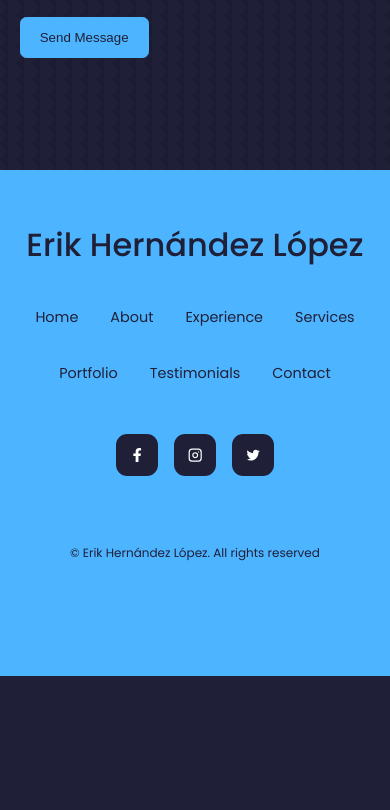
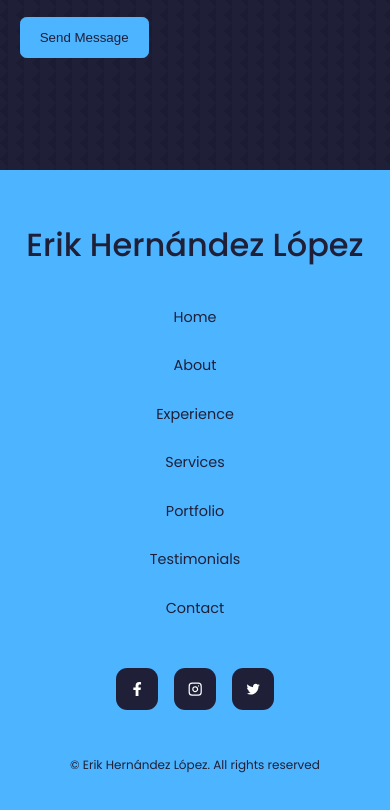
Before and after one commit to Erik161/React-Portafolio-Website, a React (Vite) app: page / in a window 390 px wide. Shown: the part 11097-11907 px from the top of the page. Before the commit the page ends 11773 px from the top, so only its background shows below. Built offline with nearby package versions, Linux system fonts and the light colour scheme.

Commit message:
Footer Component Responsive Design

```diff
--- a/src/components/footer/footer.css
+++ b/src/components/footer/footer.css
@@ -53,3 +53,33 @@ footer a {
     margin-bottom: 4rem;
     color: var(--color-bg);
 }
+
+
+
+
+
+
+/* =====================MEDIA QUERIES (MEDIUM DEVICES)============================== */
+
+@media screen and (max-width: 1024px){
+
+   .permalinks{
+    flex-direction: column;
+    gap: 1.5rem;
+   }
+
+   .footer__socials{
+    margin-bottom: 2.6rem;
+   }
+
+}
+
+
+
+  /* =====================MEDIA QUERIES (SMALL DEVICES)============================== */
+
+  @media screen and (max-width:600px){
+
+
+
+  }
```
